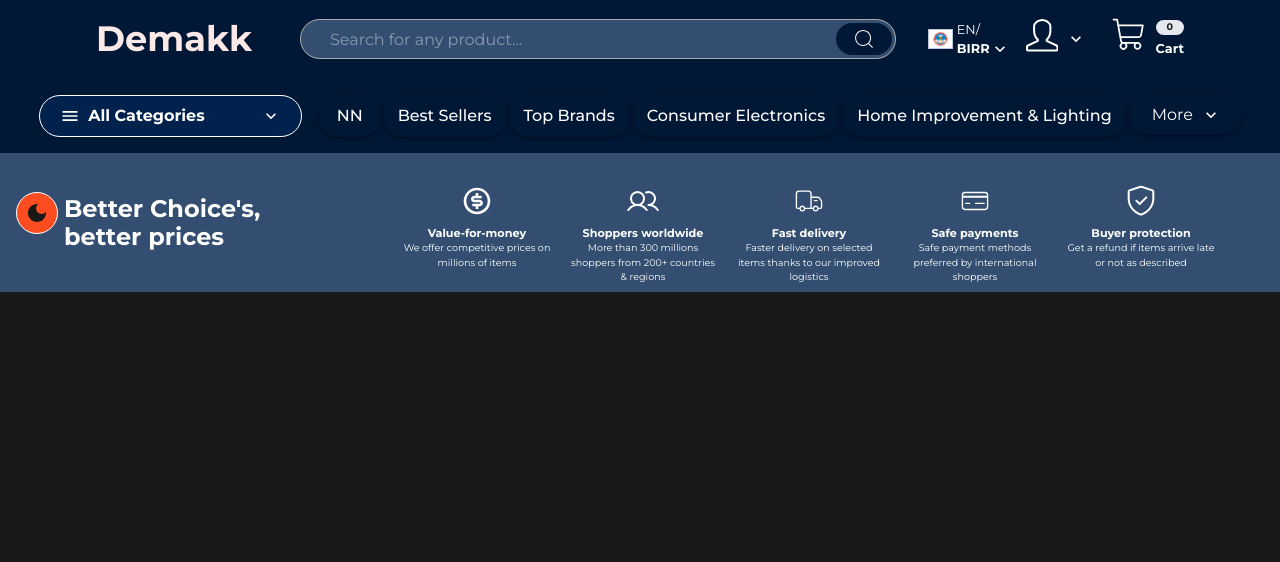
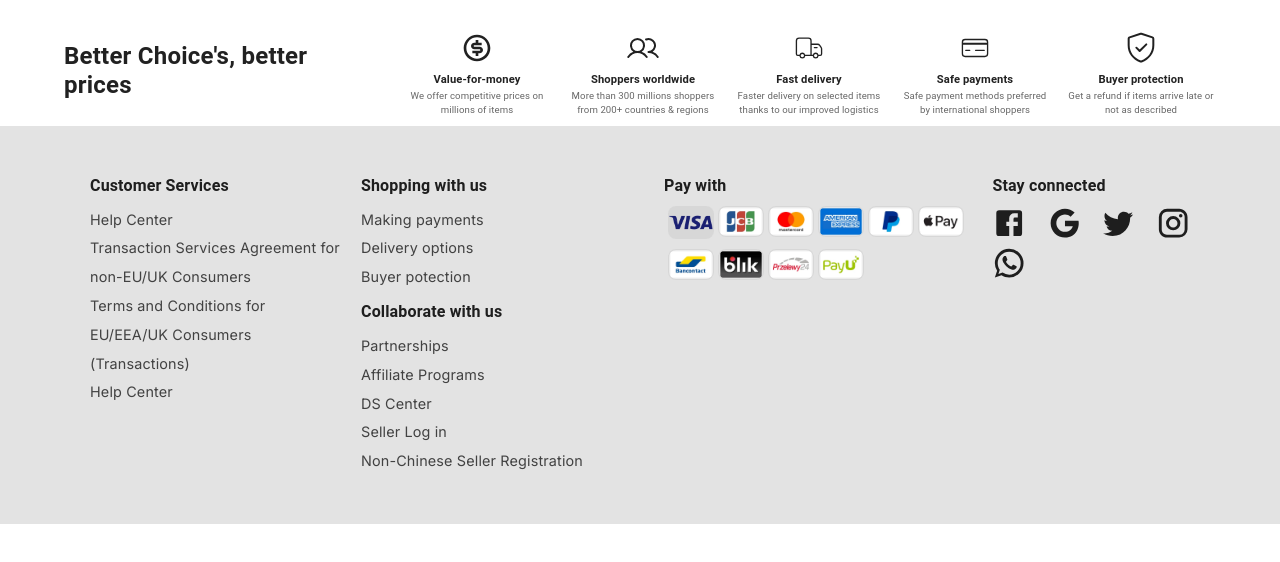
Before and after one commit to Demakk-Org/demakk_customer_site, a Next.js app: page / in a window 1280 px wide. Shown: the top 562 px of the page. Built offline with nearby package versions, Linux system fonts and the light colour scheme.

Commit message:
DB-7 theme provider update

```diff
--- a/src/components/Footer/components/links.jsx
+++ b/src/components/Footer/components/FooterLinks.jsx
@@ -5,10 +5,15 @@
     <Link
       href={url || "#"}
       underline="none"
-      sx={{ color: "dark.main" }}
       fontSize={{ xs: "0.7rem", sm: "0.9rem" }}
       lineHeight={2}
-      // color={"dark"}
+      sx={{
+        color: "text.links",
+        "&:hover": {
+          // bgcolor: "action.hover",
+          color: "demakkPrimary.main",
+        },
+      }}
     >
       {name || "Enter link here!"}
     </Link>
--- a/src/components/Footer/components/FooterLinksTitle.jsx
+++ b/src/components/Footer/components/FooterLinksTitle.jsx
@@ -9,6 +9,7 @@
       className={font.className}
       mb={"0.5rem"}
       fontSize={{ xs: "0.8rem", sm: "1rem" }}
+      color={"text.primary"}
     >
       {name || "Enter name here!"}
     </Typography>
--- /dev/null
+++ b/src/components/Footer/components/FooterSocialLinks.jsx
@@ -0,0 +1,26 @@
+import { Twitter } from "@mui/icons-material";
+import { Box, Grid, Link } from "@mui/material";
+
+function FooterSocialLinks({ icon, url }) {
+  return (
+    <Grid item xs={1.5} sm={4} lg={3} xl={2.4}>
+      <Link href={url || "#"} color={"text.primary"}>
+        <Box
+          sx={{
+            "&>svg": {
+              width: "100%",
+              height: "100%",
+            },
+            "&>svg:hover": {
+              color: "demakkPrimary.main",
+            },
+          }}
+        >
+          {icon || <Twitter />}
+        </Box>
+      </Link>
+    </Grid>
+  );
+}
+
+export default FooterSocialLinks;
--- a/src/components/Footer/components/PaymentCard.jsx
+++ b/src/components/Footer/components/PaymentCard.jsx
@@ -5,10 +5,17 @@
     <Grid item xs={1.5} sm={3} lg={2}>
       <Box
         borderRadius={"0.5rem"}
+        bgcolor={"background.lighter"}
         width={1}
         component={"img"}
         src={url || "/assets/images/pay5.webp"}
-        height={"fit-content"}
+        sx={{
+          cursor: "pointer",
+          border: "1px solid transparent",
+          "&:hover": {
+            borderColor: "text.links",
+          },
+        }}
       />
     </Grid>
   );
--- a/src/components/Footer/index.jsx
+++ b/src/components/Footer/index.jsx
@@ -1,6 +1,6 @@
 import { Box, Grid, Link, List, ListItem, Typography } from "@mui/material";
 import { Montserrat } from "next/font/google";
-import FooterLink from "./components/links";
+import FooterLink from "./components/FooterLinks";
 import FooterLinksTitle from "./components/FooterLinksTitle";
 import PaymentCard from "./components/PaymentCard";
 import {
@@ -10,11 +10,11 @@
   Twitter,
   WhatsApp,
 } from "@mui/icons-material";
+import FooterSocialLinks from "./components/FooterSocialLinks";
 
-const font = Montserrat({ subsets: ["cyrillic"] });
 function Footer() {
   return (
-    <Box width={1} bgcolor={"ButtonFace"}>
+    <Box width={1} bgcolor={"background.lighter"}>
       <Box
         display={"flex"}
         gap={{ xs: 2, sm: 4, md: 6 }}
@@ -125,31 +125,11 @@
           <Box flex={2} display={"flex"} flexDirection={"column"}>
             <FooterLinksTitle name={"Stay connected"} />
             <Grid container columnSpacing={2.5}>
-              <Grid item xs={1.5} sm={4} lg={3} xl={2.4}>
-                <Link href="#" color={"dark.main"}>
-                  <Facebook sx={{ width: "100%", height: "100%" }} />
-                </Link>
-              </Grid>
-              <Grid item xs={1.5} sm={4} lg={3} xl={2.4}>
-                <Link href="#" color={"dark.main"}>
-                  <Google sx={{ width: "100%", height: "100%" }} />
-                </Link>
-              </Grid>
-              <Grid item xs={1.5} sm={4} lg={3} xl={2.4}>
-                <Link href="#" color={"dark.main"}>
-                  <Twitter sx={{ width: "100%", height: "100%" }} />
-                </Link>
-              </Grid>
-              <Grid item xs={1.5} sm={4} lg={3} xl={2.4}>
-                <Link href="#" color={"dark.main"}>
-                  <Instagram sx={{ width: "100%", height: "100%" }} />
-                </Link>
-              </Grid>
-              <Grid item xs={1.5} sm={4} lg={3} xl={2.4}>
-                <Link href="#" color={"dark.main"}>
-                  <WhatsApp sx={{ width: "100%", height: "100%" }} />
-                </Link>
-              </Grid>
+              <FooterSocialLinks icon={<Facebook />} url={"#facebook"} />
+              <FooterSocialLinks icon={<Google />} url={"#google"} />
+              <FooterSocialLinks icon={<Twitter />} url={"#twitter"} />
+              <FooterSocialLinks icon={<Instagram />} url={"#instagram"} />
+              <FooterSocialLinks icon={<WhatsApp />} url={"#whatsup"} />
             </Grid>
           </Box>
         </Box>
--- a/src/components/Recommendation/components/BenefitListCard.jsx
+++ b/src/components/Recommendation/components/BenefitListCard.jsx
@@ -13,14 +13,14 @@
         display={"flex"}
         fontSize={"2rem"}
         pb={"0.5rem"}
-        color={"primaryBg.contrastText"}
+        color={"text.primary"}
       >
         {icon || (
           <RiMoneyDollarCircleLine color="inherit" fontSize={"inherit"} />
         )}
       </Box>
       <Typography
-        color={"primaryBg.contrastText"}
+        color={"text.primary"}
         fontSize={"0.7rem"}
         fontWeight={"bold"}
       >
@@ -28,7 +28,7 @@
       </Typography>
       <Typography
         fontSize={"0.6rem"}
-        color={"primaryBg.contrastText"}
+        color={"text.secondary"}
         textAlign={"center"}
       >
         {desc || "We offer competitive prices on millions of items"}
--- a/src/components/Recommendation/index.jsx
+++ b/src/components/Recommendation/index.jsx
@@ -14,7 +14,7 @@
       p={{ md: "2rem 4rem 0.5rem 4rem", xl: "2rem 12rem 0.5rem 12rem" }}
       justifyContent={"space-between"}
       alignItems={"baseline"}
-      bgcolor={"primaryBg.light"}
+      bgcolor={"background.default"}
     >
       <Typography
         fontSize={"1.5rem "}
@@ -22,7 +22,7 @@
         fontWeight={"bolder"}
         maxWidth={"250px"}
         className={font.className}
-        color={"primaryBg.contrastText"}
+        color={"text.primary"}
       >
         Better Choice&apos;s, better prices
       </Typography>
--- a/src/pages/_app.js
+++ b/src/pages/_app.js
@@ -3,6 +3,7 @@
 import { createTheme, ThemeProvider } from "@mui/material/styles";
 import { outlinedInputClasses } from "@mui/material/OutlinedInput";
 import { useEffect } from "react";
+import CssBaseline from "@mui/material/CssBaseline";
 
 const theme = createTheme({
   components: {
@@ -38,180 +39,62 @@
   },
 });
 
-const darkTheme = createTheme(theme, {
+const dTheme = createTheme({
   palette: {
-    primary: theme.palette.augmentColor({
+    mode: "dark",
+  },
+});
+
+const lTheme = createTheme({
+  palette: {
+    mode: "light",
+  },
+});
+
+const darkTheme = createTheme(dTheme, {
+  palette: {
+    text: {
+      teritiary: "#575757",
+      links: "#ffffffcc",
+    },
+    background: {
+      lighter: "#63636399",
+    },
+    demakkPrimary: theme.palette.augmentColor({
       color: {
-        main: "#fc4d21",
+        main: "#ee461c",
       },
-      name: "primary",
+      name: "demakkPrimary",
     }),
-    primaryLight: theme.palette.augmentColor({
+    demakkSecondary: theme.palette.augmentColor({
       color: {
-        main: "#fce8e6",
+        main: "#fcbe19",
       },
-      name: "primaryLight",
-    }),
-    secondary: theme.palette.augmentColor({
-      color: {
-        main: "#fff595",
-      },
-      name: "secondary",
-    }),
-    secondaryLight: theme.palette.augmentColor({
-      color: {
-        main: "#fffde5",
-      },
-      name: "secondaryLight",
-    }),
-    tertiary: theme.palette.augmentColor({
-      color: {
-        main: "#A0153E",
-      },
-      name: "tertiary",
-    }),
-    dark: theme.palette.augmentColor({
-      color: {
-        main: "#191919",
-      },
-      name: "dark",
-    }),
-    bright: theme.palette.augmentColor({
-      color: {
-        main: "#fff",
-      },
-      name: "bright",
-    }),
-    primaryBg: theme.palette.augmentColor({
-      color: {
-        main: "#00224D",
-      },
-      name: "primaryBg",
-    }),
-    secondaryBg: theme.palette.augmentColor({
-      color: {
-        main: "#bcc6d8",
-      },
-      name: "secondaryBg",
-    }),
-    contrastBg: theme.palette.augmentColor({
-      color: {
-        main: "#e5e8ef",
-      },
-      name: "contrastBg",
-    }),
-    contrastText: theme.palette.augmentColor({
-      color: {
-        main: "#fff",
-      },
-      name: "contrastText",
-    }),
-    text: theme.palette.augmentColor({
-      color: {
-        main: "#191919",
-      },
-      name: "text",
+      name: "demakkSecondary",
     }),
   },
 });
 
-const lightTheme = createTheme(theme, {
+const lightTheme = createTheme(lTheme, {
   palette: {
-    primary: theme.palette.augmentColor({
+    text: {
+      teritiary: "#e7e7e7",
+      links: "#191919cc",
+    },
+    background: {
+      lighter: "#d0d0d099",
+    },
+    demakkPrimary: theme.palette.augmentColor({
       color: {
-        main: "#bc2c0b",
+        main: "#ffab92",
       },
-      name: "primary",
+      name: "demakkPrimary",
     }),
-    primaryLight: theme.palette.augmentColor({
+    demakkSecondary: theme.palette.augmentColor({
       color: {
-        main: "#fc4d21",
+        main: "#fef06b",
       },
-      name: "primaryLight",
-    }),
-    secondary: theme.palette.augmentColor({
-      color: {
-        main: "#ffd901",
-      },
-      name: "secondary",
-    }),
-    secondaryLight: theme.palette.augmentColor({
-      color: {
-        main: "#fff595",
-      },
-      name: "secondaryLight",
-    }),
-    tertiary: theme.palette.augmentColor({
-      color: {
-        main: "#063164",
-      },
-      name: "tertiary",
-    }),
-    dark: theme.palette.augmentColor({
-      color: {
-        main: "#191919",
-      },
-      name: "dark",
-    }),
-    bright: theme.palette.augmentColor({
-      color: {
-        main: "#fff",
-      },
-      name: "bright",
-    }),
-    primaryBg: theme.palette.augmentColor({
-      color: {
-        main: "#a9a9a9",
-      },
-      name: "primaryBg",
-    }),
-    secondaryBg: theme.palette.augmentColor({
-      color: {
-        main: "#5c5c5c",
-      },
-      name: "secondaryBg",
-    }),
-    contrastBg: theme.palette.augmentColor({
-      color: {
-        main: "#bcc6d9",
-      },
-      name: "contrastBg",
-    }),
-    contrastText: theme.palette.augmentColor({
-      color: {
-        main: "#191919",
-      },
-      name: "contrastText",
-    }),
-    text: theme.palette.augmentColor({
-      color: {
-        main: "#fff",
-      },
-      name: "text",
-    }),
-    demakk: theme.palette.augmentColor({
-      color: {
-        main: "#FFC94A",
-      },
-      name: "demakk",
-    }),
-    demakkLight: theme.palette.augmentColor({
-      color: {
-        main: "#C08B5C",
-      },
-      name: "demakkLight",
-    }),
-    demakkDark: theme.palette.augmentColor({
-      color: {
-        main: "#795458",
-      },
-      name: "demakkDark",
-    }),
-    demakkContrast: theme.palette.augmentColor({
-      color: {
-        main: "#453F78",
-      },
-      name: "demakkContrast",
+      name: "demakkSecondary",
     }),
   },
 });
@@ -222,19 +105,27 @@
   useEffect(() => {
     if (window) {
       let deviceDarkMode = window.matchMedia("(prefers-color-scheme:dark)");
+      if (deviceDarkMode.matches) {
+        setTheme(true);
+      } else {
+        setTheme(false);
+      }
       window
         .matchMedia("(prefers-color-scheme: dark)")
         .addEventListener("change", (e) => {
+          console.log(e.matches);
+          console.log("theme", e.matches ? darkTheme : lightTheme);
           setTheme(e.matches);
         });
-      setTheme(deviceDarkMode);
     }
-    console.log(darkTheme);
   }, []);
 
   return (
-    <ThemeProvider theme={darkMode ? darkTheme : lightTheme}>
-      <Component {...pageProps} />
+    <ThemeProvider theme={theme}>
+      <ThemeProvider theme={darkMode ? darkTheme : lightTheme}>
+        <CssBaseline />
+        <Component {...pageProps} />
+      </ThemeProvider>
     </ThemeProvider>
   );
 }
--- a/src/pages/index.js
+++ b/src/pages/index.js
@@ -9,6 +9,7 @@
 import Footer from "@/components/Footer";
 import DealsContainer from "@/components/DealsContainer";
 import useThemeProvider from "@/store/theme";
+import { Box } from "@mui/material";
 
 const inter = Inter({ subsets: ["latin"] });
 
@@ -26,17 +27,16 @@
         <meta name="viewport" content="width=device-width, initial-scale=1" />
         <link rel="icon" href="/favicon.ico" />
       </Head>
-      <main
-        className={`${styles.main} ${inter.className}`}
-        style={{ backgroundColor: darkMode ? "#191919" : "#fff" }}
-      >
-        <Navbar />
-        <BottomNavbar />
-        <PinLocation />
-        <Recommendation />
-        {/* <DiscountSale /> */}
-        {/* <DealsContainer /> */}
-        {/* <Footer /> */}
+      <main className={`${styles.main} ${inter.className}`}>
+        <Box width={"100vw"} minHeight={"100vh"} bgcolor={"background.paper"}>
+          {/* <Navbar /> */}
+          {/* <BottomNavbar /> */}
+          <PinLocation />
+          <Recommendation />
+          {/* <DiscountSale /> */}
+          {/* <DealsContainer /> */}
+          <Footer />
+        </Box>
       </main>
     </>
   );
--- a/src/store/theme.js
+++ b/src/store/theme.js
@@ -1,7 +1,7 @@
 import { create } from "zustand";
 
 const useThemeProvider = create((set) => ({
-  darkMode: false,
+  darkMode: true,
   switchTheme: () => set((state) => ({ darkMode: !state.darkMode })),
   setTheme: (value) => set({ darkMode: value }),
 }));
```
Also changed, not shown: src/components/Home/PinLocation.jsx (+8 -1 lines).
